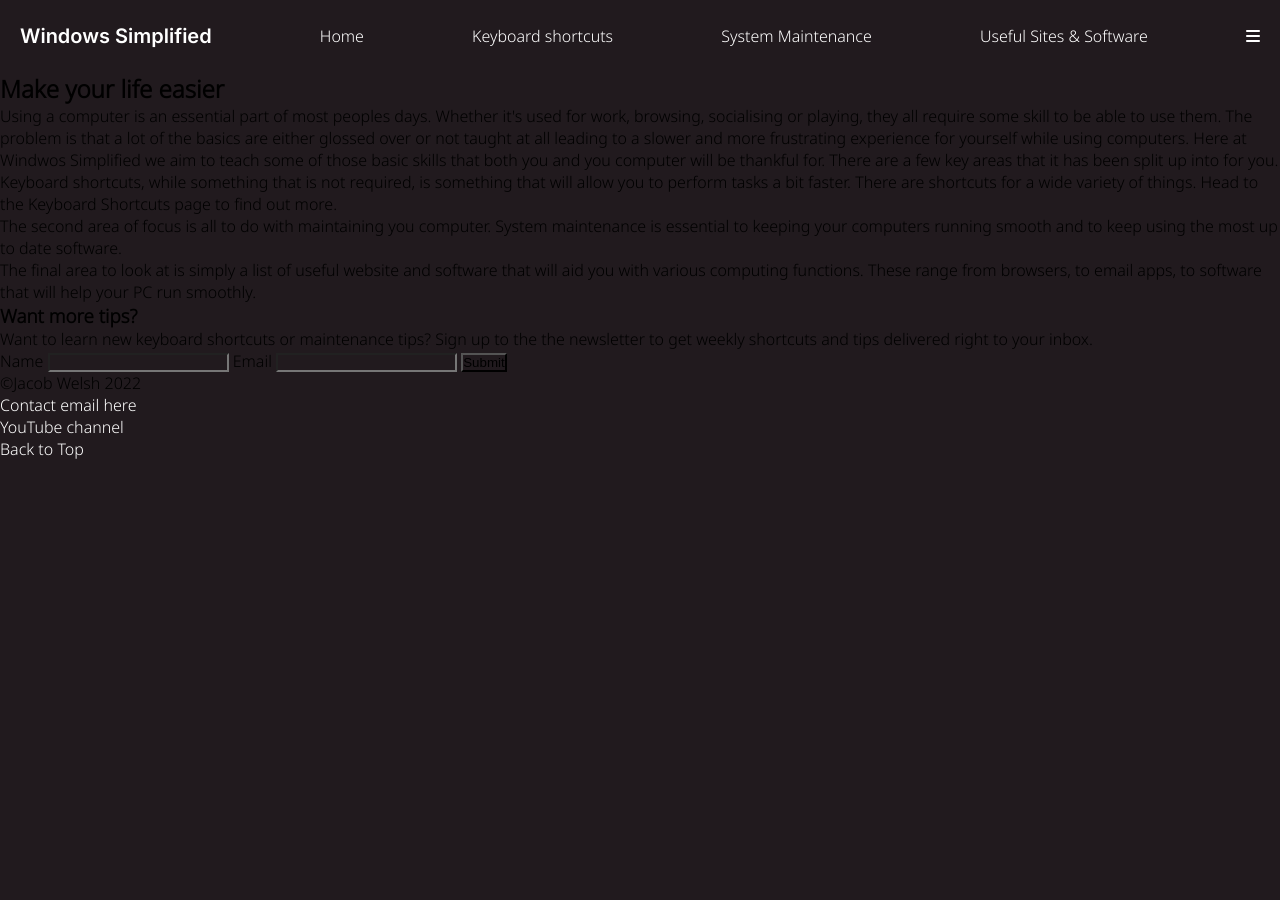
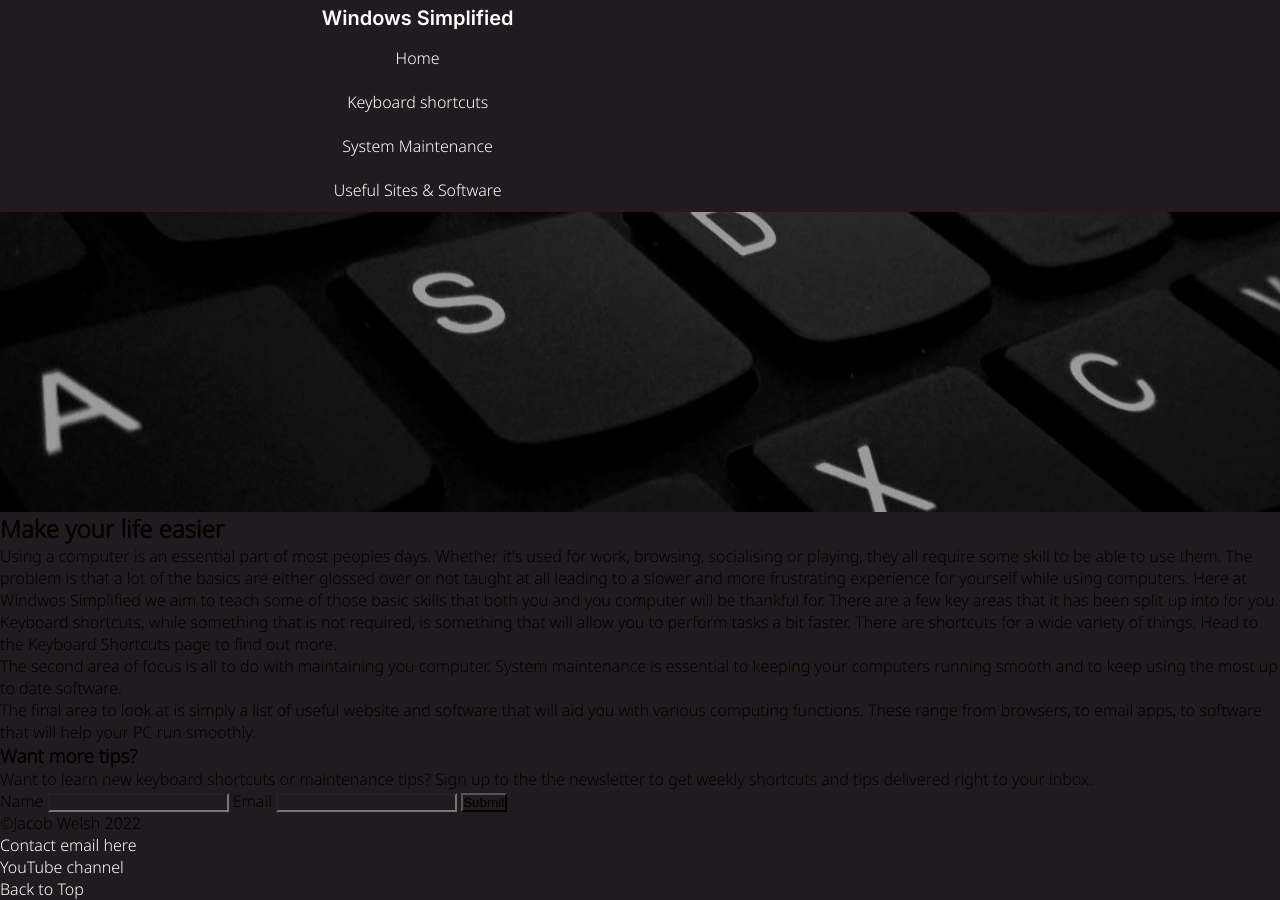
Before and after one commit to Welshy92/jacobs-tech-tips, a plain HTML site: page index.html in a window 1280 px wide. Before the commit the page ends 800 px from the top, so only its background shows below. Drawn offline with Linux system fonts and the light colour scheme.

Commit message:
Change nav padding

```diff
--- a/assets/css/style.css
+++ b/assets/css/style.css
@@ -29,7 +29,7 @@
 .logo {
   font-family: 'Inter', sans-serif;
   font-size: 20px;
-  padding: 7.5px 10px 7.5px 0 ;
+  padding: 5px 10px 5px 10px ;
 }
 
 .item {
@@ -43,7 +43,7 @@
 /* Mobile Nav */
 
 .menu {
-  display: flex;
+  display: inline-flex;
   flex-wrap: wrap;
   justify-content: space-between;
   align-items: center;
@@ -51,10 +51,24 @@
 
 .menu li a {
   display: block;
-  padding: 15px 5px;
+  padding: 1px 1px;
 }
 
-.toggle
+.item {
+  width: 100%;
+  text-align: center;
+}
+
+.logo {
+  width: 100%;
+  text-align: center;
+}
+
+.active .item {
+  display: block;
+}
+
+
 
 #hero-image {
   height: 300px;
--- a/index.html
+++ b/index.html
@@ -18,7 +18,6 @@
                 <li class="item"><a href="shortcuts.html">Keyboard shortcuts</a></li>
                 <li class="item"><a href="maintenance.html">System Maintenance</a></li>
                 <li class="item"><a href="links.html">Useful Sites & Software</a></li>
-                <li class="toggle"><a href="#"><i class="fa-solid fa-bars"></i></a></li>
             </ul>
         </nav>
     </div>
```
